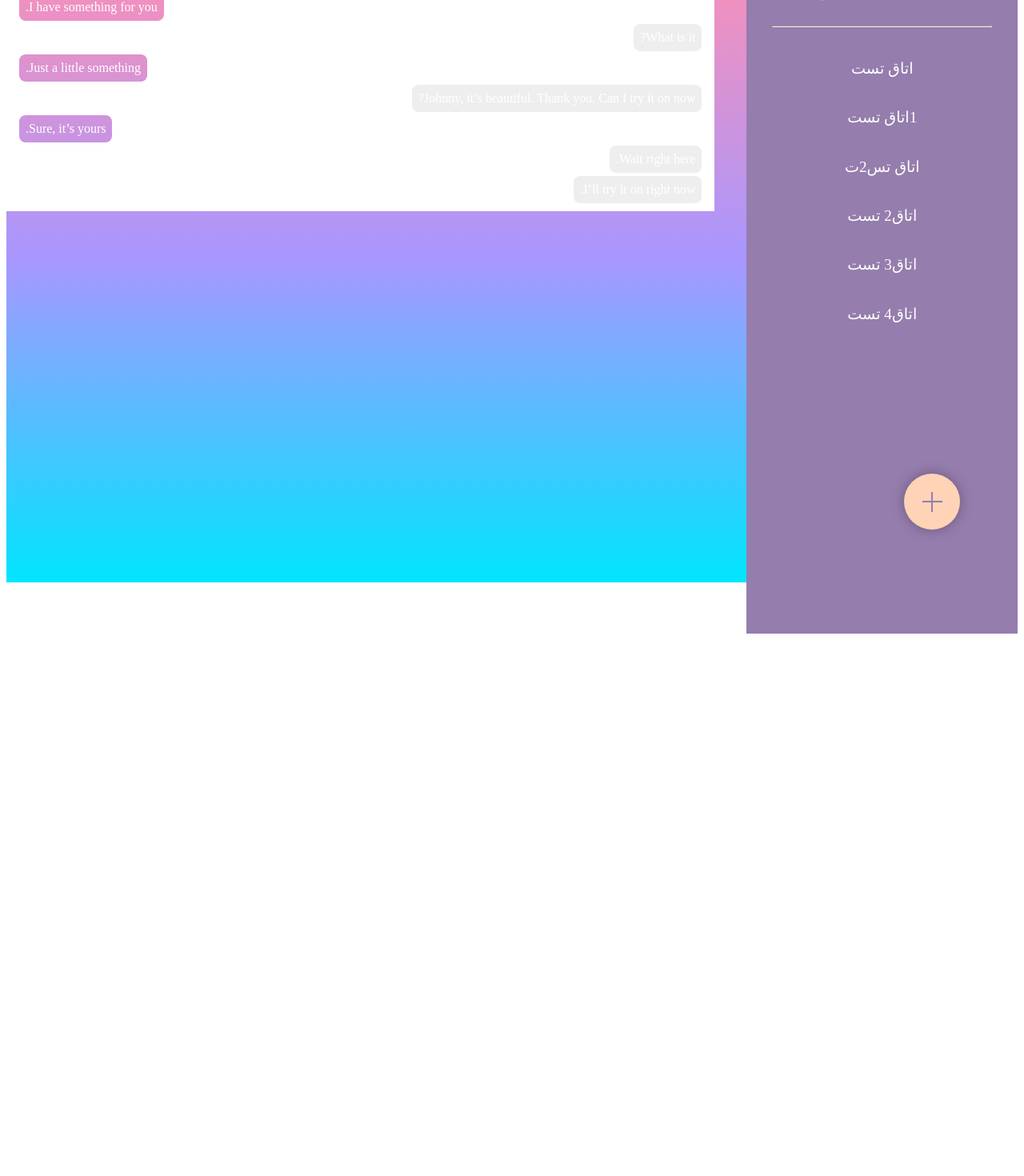
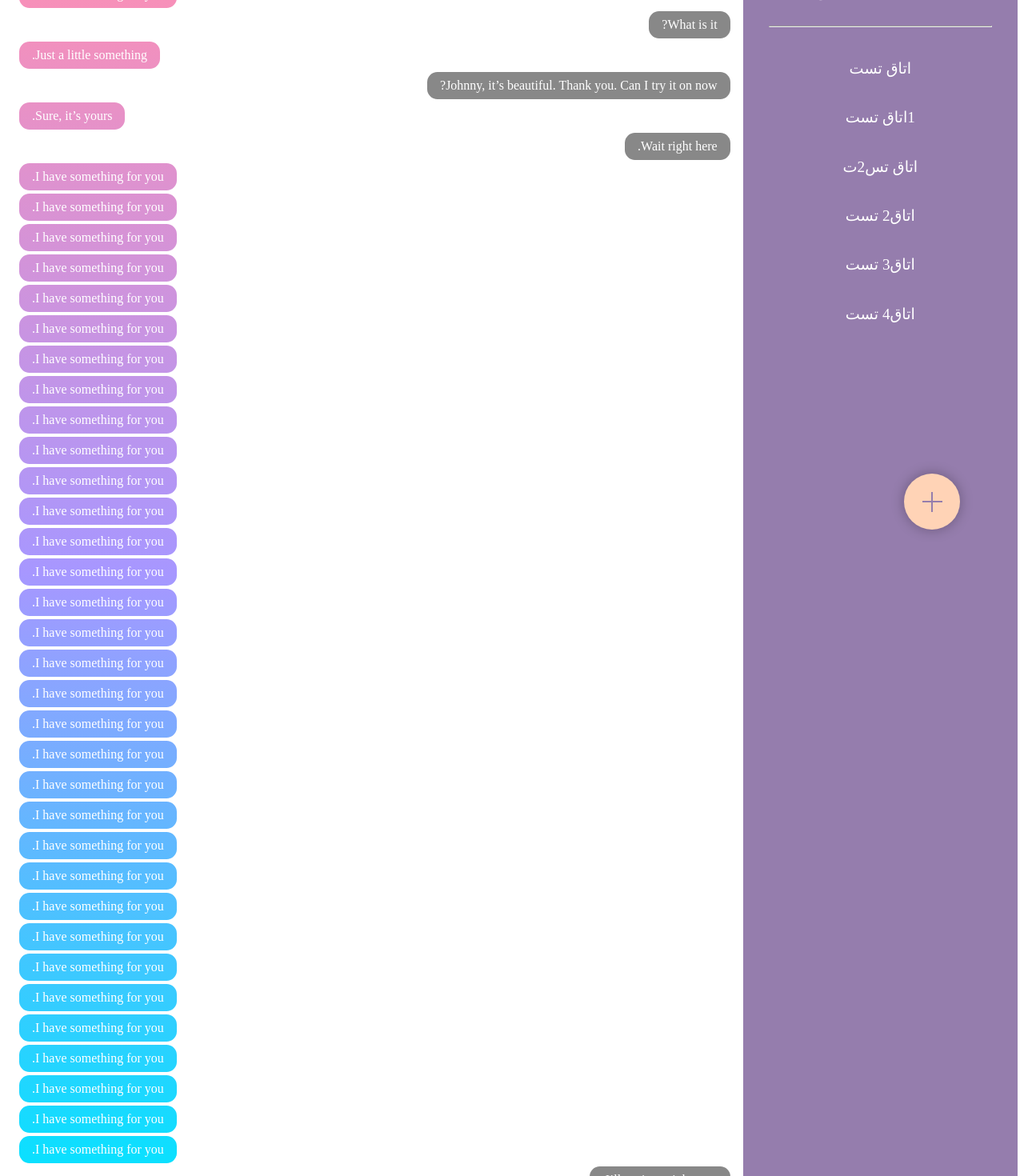
Before and after one commit to SamaneYaghoobi/Fancy-Chat, a React (Create React App) app: page / in a window 1280 px wide. Shown: the part 80-1550 px from the top of the page at 80% size. Before the commit the page ends 880 px from the top, so only its background shows below. Built offline with nearby package versions, Linux system fonts and the light colour scheme; a web font is replaced by a local one.

Commit message:
add chatroom section

```diff
--- a/src/ChatRoom/index.css
+++ b/src/ChatRoom/index.css
@@ -1,13 +1,7 @@
-.messages {
-  }
-
-.messages:after {
-  content: '';
-  background: white;
-  flex: 1;
-  pointer-events: none;
+.messages{
+margin:0;
+padding:0;
 }
-
 .messages li {
   list-style-type: none;
   display: flex;
@@ -41,8 +35,8 @@
 }
 
 .messages li span {
-  background: #eee;
-  padding: 8px;
+  background: #888;
+  padding: 0.5em 1em;
   position: relative;
 }
 
@@ -54,7 +48,7 @@
   bottom: -8px;
   right: -8px;
   border: 8px solid white;
-  border-radius: 16px;
+  border-radius: 20.8px;
   pointer-events: none;
 }
 
--- a/src/ChatRoom/index.js
+++ b/src/ChatRoom/index.js
@@ -16,6 +16,39 @@ class ChatRoom extends Component {
           </li>
           <li class="mine"><span>Sure, it’s yours.</span></li>
           <li><span>Wait right here.</span></li>
+          <li class="mine"><span>I have something for you.</span></li>
+          <li class="mine"><span>I have something for you.</span></li>
+          <li class="mine"><span>I have something for you.</span></li>
+          <li class="mine"><span>I have something for you.</span></li>
+          <li class="mine"><span>I have something for you.</span></li>
+          <li class="mine"><span>I have something for you.</span></li>
+          <li class="mine"><span>I have something for you.</span></li>
+          <li class="mine"><span>I have something for you.</span></li>
+          <li class="mine"><span>I have something for you.</span></li>
+          <li class="mine"><span>I have something for you.</span></li>
+          <li class="mine"><span>I have something for you.</span></li>
+          <li class="mine"><span>I have something for you.</span></li>
+          <li class="mine"><span>I have something for you.</span></li>
+          <li class="mine"><span>I have something for you.</span></li>
+          <li class="mine"><span>I have something for you.</span></li>
+          <li class="mine"><span>I have something for you.</span></li>
+          <li class="mine"><span>I have something for you.</span></li>
+          <li class="mine"><span>I have something for you.</span></li>
+          <li class="mine"><span>I have something for you.</span></li>
+          <li class="mine"><span>I have something for you.</span></li>
+          <li class="mine"><span>I have something for you.</span></li>
+          <li class="mine"><span>I have something for you.</span></li>
+          <li class="mine"><span>I have something for you.</span></li>
+          <li class="mine"><span>I have something for you.</span></li>
+          <li class="mine"><span>I have something for you.</span></li>
+          <li class="mine"><span>I have something for you.</span></li>
+          <li class="mine"><span>I have something for you.</span></li>
+          <li class="mine"><span>I have something for you.</span></li>
+          <li class="mine"><span>I have something for you.</span></li>
+          <li class="mine"><span>I have something for you.</span></li>
+          <li class="mine"><span>I have something for you.</span></li>
+          <li class="mine"><span>I have something for you.</span></li>
+          <li class="mine"><span>I have something for you.</span></li>
           <li><span>I’ll try it on right now.</span></li>
         </ol>
       </ChatRoomContainer>
--- a/src/StyledComponents/ChatRoom/index.js
+++ b/src/StyledComponents/ChatRoom/index.js
@@ -13,6 +13,5 @@ export const ChatRoomContainer = styled.div`
   border-left: #555;
   overflow-y: scroll;
   overflow-x: hidden;
-  height: 100vh;
   padding: 0;
 `;
--- a/src/StyledComponents/Sidebar/index.js
+++ b/src/StyledComponents/Sidebar/index.js
@@ -14,7 +14,6 @@ export const Sidebar = styled.div`
   border-left: #555;
   overflow-y: scroll;
   overflow-x: hidden;
-  height: 100vh;
   padding: 2em;
   hr{
     color: #ffd3b6;
```
